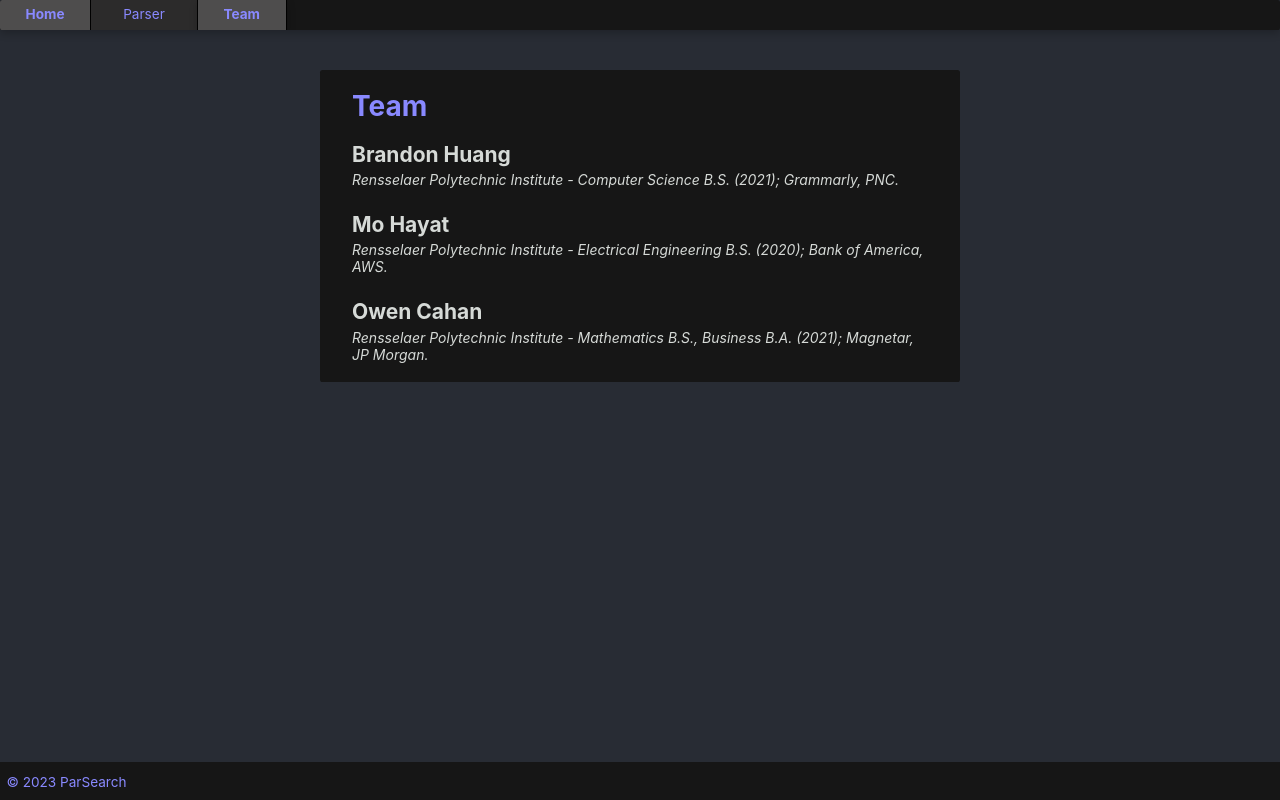
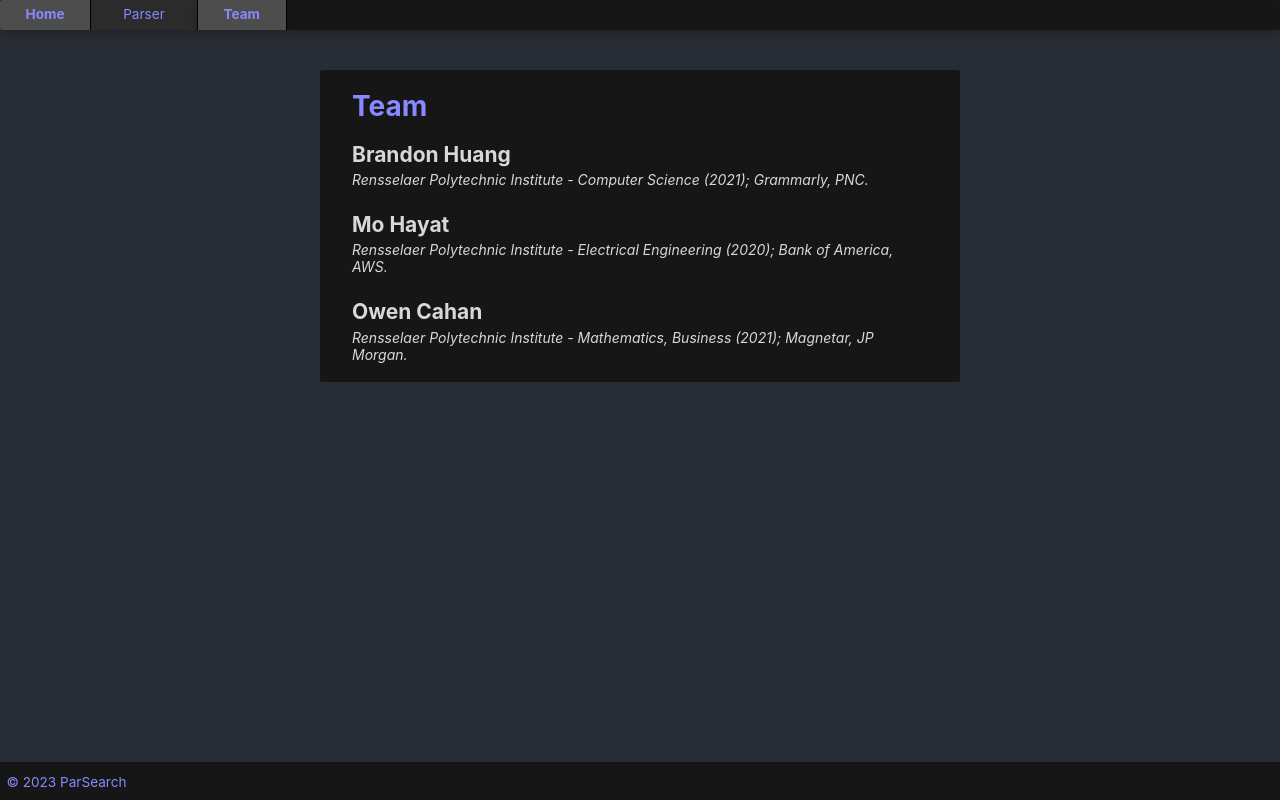
Before and after one commit to cahano/ParSearcher, a React (Create React App) app: page /#/team in a window 1280 px wide. Built offline with nearby package versions, Linux system fonts and the light colour scheme.

Commit message:
updating degrees

```diff
--- a/src/team/TeamPage.tsx
+++ b/src/team/TeamPage.tsx
@@ -27,17 +27,17 @@ class TeamPage extends React.Component {
 
             <div className='member'>
               <h2>Brandon Huang</h2>
-              <p><i>Rensselaer Polytechnic Institute - Computer Science B.S. (2021); Grammarly, PNC.</i></p>
+              <p><i>Rensselaer Polytechnic Institute - Computer Science (2021); Grammarly, PNC.</i></p>
             </div>
 
             <div className='member'>
               <h2>Mo Hayat</h2>
-              <p><i>Rensselaer Polytechnic Institute - Electrical Engineering B.S. (2020); Bank of America, AWS.</i></p>
+              <p><i>Rensselaer Polytechnic Institute - Electrical Engineering (2020); Bank of America, AWS.</i></p>
             </div>
 
             <div className='member'>
               <h2>Owen Cahan</h2>
-              <p><i>Rensselaer Polytechnic Institute - Mathematics B.S., Business B.A. (2021); Magnetar, JP Morgan.</i></p>
+              <p><i>Rensselaer Polytechnic Institute - Mathematics, Business (2021); Magnetar, JP Morgan.</i></p>
             </div>
 
           </div>
```
